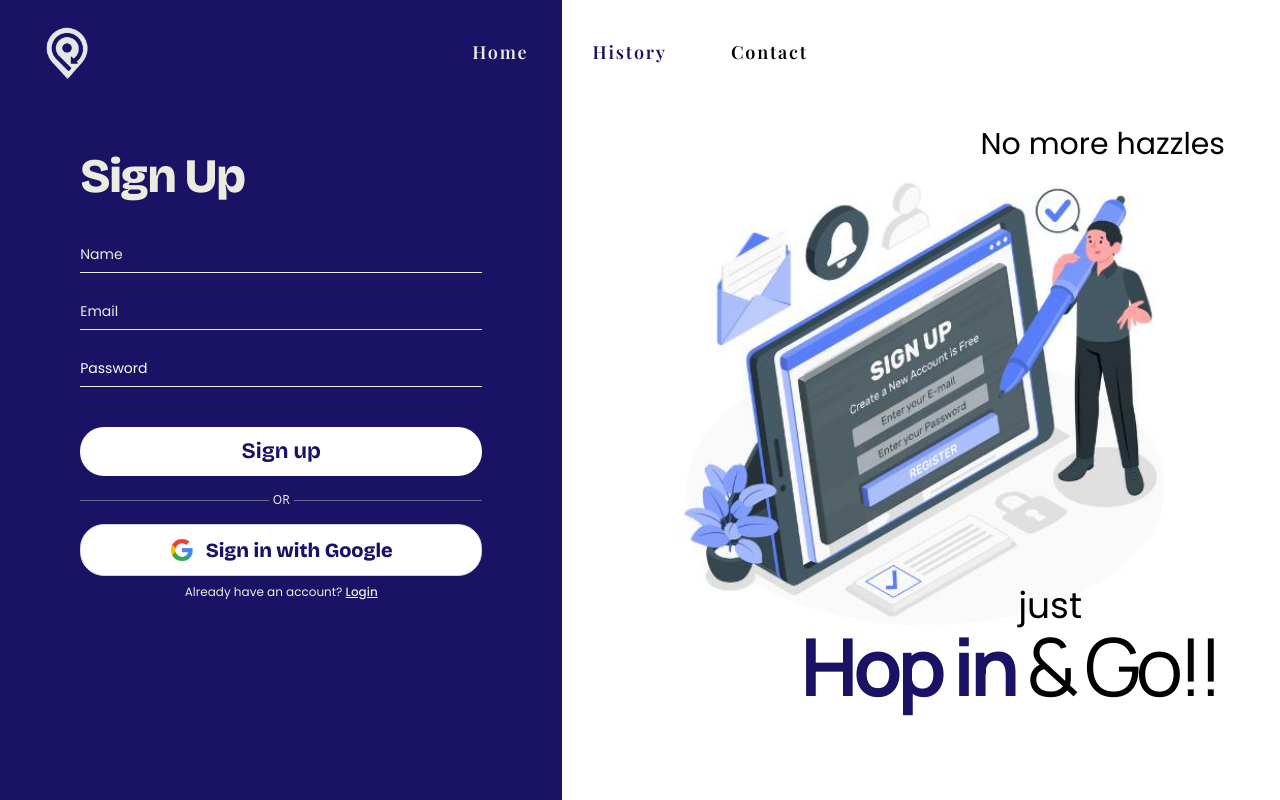
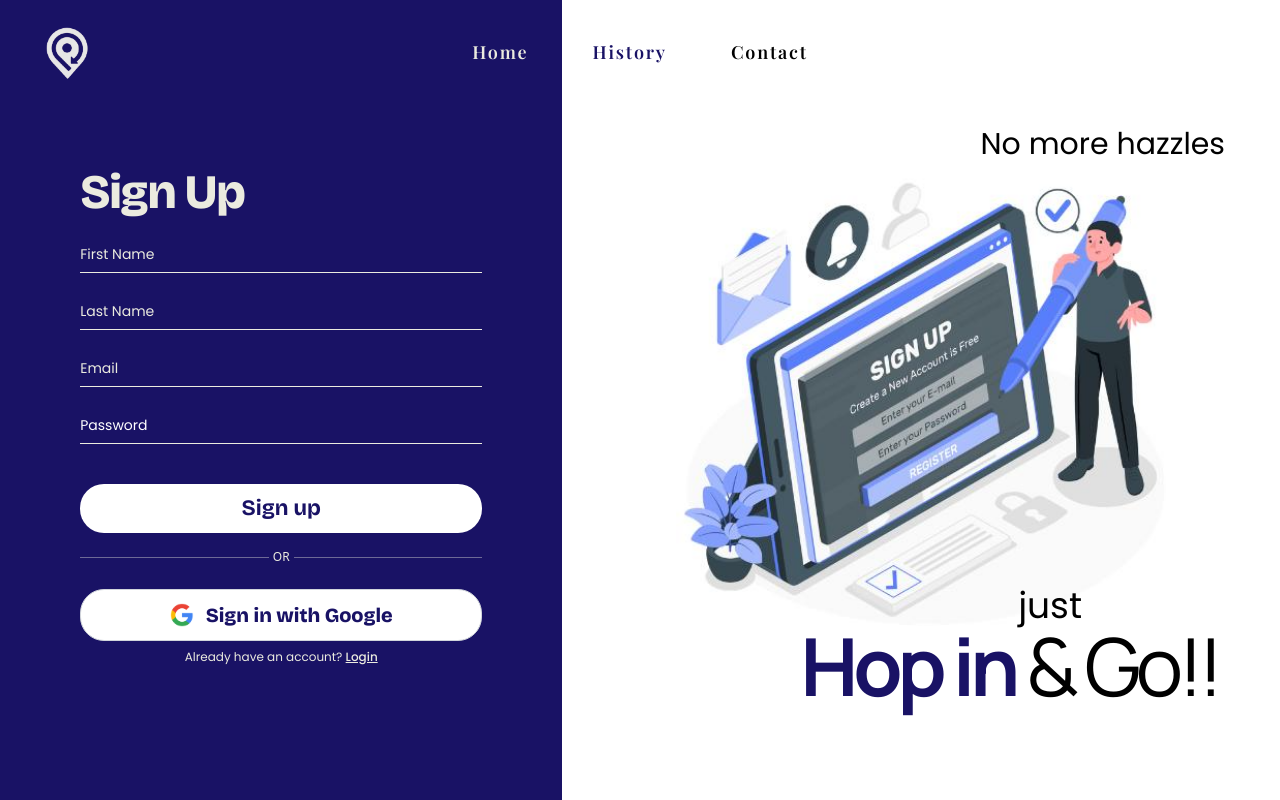
Before and after one commit to SR-005/hopin, a Django app: page /signup/ in a window 1280 px wide. Run offline with Django 5.2, Linux system fonts and the light colour scheme; some libraries are stand-ins or nearby versions.

Commit message:
main signup integrated

```diff
--- a/hopin_app/ml/routeopt.py
+++ b/hopin_app/ml/routeopt.py
@@ -13,7 +13,11 @@ def spacialscore(location1,location2):
     return spatialscore
 
 def finalscore(riderroute,riderlocation,availabletrips):
+    #creating an array with all route text- including riders input route(as first element)
     allroutes=[riderroute]
     for trip in availabletrips:
-        allroutes(trip)
+        allroutes.append(trip)
+
+    vectorizer=TfidfVectorizer()
+    matrix=vectorizer.fit_transform(allroutes)
     return 0
--- a/hopin_app/templates/landing.html
+++ b/hopin_app/templates/landing.html
@@ -32,7 +32,7 @@
                     <a href="{% url 'testlogin' %}">Log in</a>
                 </div>
 
-                <a href="{% url 'testsignup' %}" class="signbtn">
+                <a href="{% url 'signup' %}" class="signbtn">
                     <span class="signtxt">Sign up</span>
                 </a>
 
--- a/hopin_app/templates/signup.html
+++ b/hopin_app/templates/signup.html
@@ -21,6 +21,15 @@
 
 <body>
 
+    {# default message display snippet- as web popup #}
+    {% if messages %}
+        {% for message in messages %}
+            <script>
+            alert("{{ message|escapejs }}");
+            </script>
+        {% endfor %}
+    {% endif %}
+
     <div class="main-container relative">
         <nav class="w-full flex items-center px-4 py-6 absolute top-0 left-0 z-50">
 
@@ -43,25 +52,36 @@
 
         <div class="left min-h-screen flex items-start justify-center pt-28">
 
-            <form class="w-full md:w-[450px]  mt-4 p-6 space-y-4 bg-[#191265] ">
+            <form method="POST" class="w-full md:w-[450px]  mt-4 p-6 space-y-4 bg-[#191265] ">
+                {% csrf_token %}
                 <h1
-                    class="text-5xl font-extrabold tracking-tight font-['Bricolage_Grotesque'] text-[#ebebdf] text-left mb-8">
+                    class="text-5xl font-extrabold tracking-tight font-['Bricolage_Grotesque'] text-[#ebebdf] text-left mb-12">
                     Sign Up
                 </h1>
                 <div class="relative">
 
-                    <input type="text" id="name"
+                    <input type="text" id="name" name="first_name"
                         class="block w-full px-0 py-2.5 text-sm text-[#ebebdf] bg-transparent  border-b-[1px] border-[#ebebdf] focus:outline-none focus:ring-0 focus:border-[#ebebdf] peer"
                         placeholder=" " required />
                     <label for="name"
                         class="absolute text-sm text-[#ebebdf] font-['Poppins'] duration-300 transform -translate-y-6 scale-75 top-3 origin-[0] peer-focus:left-0 peer-focus:text-[#ebebdf] peer-placeholder-shown:scale-100 peer-placeholder-shown:translate-y-0 peer-focus:scale-75 peer-focus:-translate-y-6">
-                        Name
+                        First Name
                     </label>
                 </div>
 
+                <div class="relative">
+
+                    <input type="text" id="name" name="last_name"
+                        class="block w-full px-0 py-2.5 text-sm text-[#ebebdf] bg-transparent  border-b-[1px] border-[#ebebdf] focus:outline-none focus:ring-0 focus:border-[#ebebdf] peer"
+                        placeholder=" " required />
+                    <label for="name"
+                        class="absolute text-sm text-[#ebebdf] font-['Poppins'] duration-300 transform -translate-y-6 scale-75 top-3 origin-[0] peer-focus:left-0 peer-focus:text-[#ebebdf] peer-placeholder-shown:scale-100 peer-placeholder-shown:translate-y-0 peer-focus:scale-75 peer-focus:-translate-y-6">
+                        Last Name
+                    </label>
+                </div>
 
                 <div class="relative">
-                    <input type="email" id="email"
+                    <input type="email" id="email" name="email"
                         class="block w-full px-0 py-2.5 text-sm text-[#ebebdf]  bg-transparent  border-b-[1px] border-[#ebebdf] focus:outline-none focus:ring-0 focus:border-[#ebebdf] peer"
                         placeholder=" " required />
                     <label for="email"
@@ -70,9 +90,8 @@
                     </label>
                 </div>
 
-
                 <div class="relative mb-8">
-                    <input type="password" id="password"
+                    <input type="password" id="password" name="password"
                         class="block w-full px-0 py-2.5 text-sm text-[#ebebdf] bg-transparent  border-b-[1px] border-[#ebebdf] focus:outline-none focus:ring-0 focus:border-[#ebebdf] peer"
                         placeholder=" " required />
                     <label for="password"
@@ -94,17 +113,18 @@
                     <div class="flex-grow h-px bg-[#ebebdf] opacity-40"></div>
                 </div>
 
+                <br>
 
 
 
 
-                <button type="button"
+                <a href="/accounts/google/login/"><button type="button"
                     class="w-full flex items-center justify-center gap-3 bg-white font-['Bricolage_Grotesque'] font-black text-[#191265] py-2.5 px-4 rounded-3xl text-[20px] border border-gray-300 hover:bg-gray-100 transition duration-300  whitespace-nowrap">
 
                     <img src="{% static 'hopin_app/images/google.png' %}" class="w-6 h-6 object-contain flex-shrink-0">
 
                     <span>Sign in with Google</span>
-                </button>
+                </button></a>
                 <p class="relative -top-2 text-center text-xs font-['Poppins'] text-[#ebebdf] ">
                     Already have an account?
                     <a href="login.css" class="font-medium underline hover:text-white">
@@ -131,15 +151,9 @@
                 </p>
 
             </div>
-            <h1 class="font-['Manrope']
-           text-[80px]
-
-           leading-none
-           tracking-[-5px] mt--6 ml-[190px]">
-
+            <h1 class="font-['Manrope'] text-[80px] leading-none tracking-[-5px] mt--6 ml-[190px]">
                 <span class="text-[#191265]  font-black tracking-[-5px] ">Hop in</span>
                 <span class="text-black font-[400]"> & Go!!</span>
-
             </h1>
         </div>
     </div>
--- a/hopin_app/views.py
+++ b/hopin_app/views.py
@@ -35,6 +35,29 @@ def loginfunction(request):
 
 
 def signupfunction(request):
+    if request.method == "POST":
+        print("Hello")
+        # collect values from html form and validate it w.r.t signupForm
+        signupform = signupForm(request.POST)
+        if signupform.is_valid():
+            firstname = signupform.cleaned_data["first_name"]
+            lastname = signupform.cleaned_data["last_name"]
+            useremail = signupform.cleaned_data["email"]
+            userpassword = signupform.cleaned_data["password"]
+
+            # create_user is a Django Built in function to create a User to User Model
+            newuser = User.objects.create_user(
+                email=useremail, password=userpassword)
+            newuser.first_name = firstname
+            newuser.last_name = lastname
+            newuser.save()
+
+            messages.success(request, "Account has been successfully created.")
+
+        else:
+            for errors in signupform.errors.items():  # returns a tuple of errors from the form
+                # we use indexing to catch the exact error message from tuple
+                messages.error(request, errors[1][0])
     return render(request, "signup.html")
 
 
```
